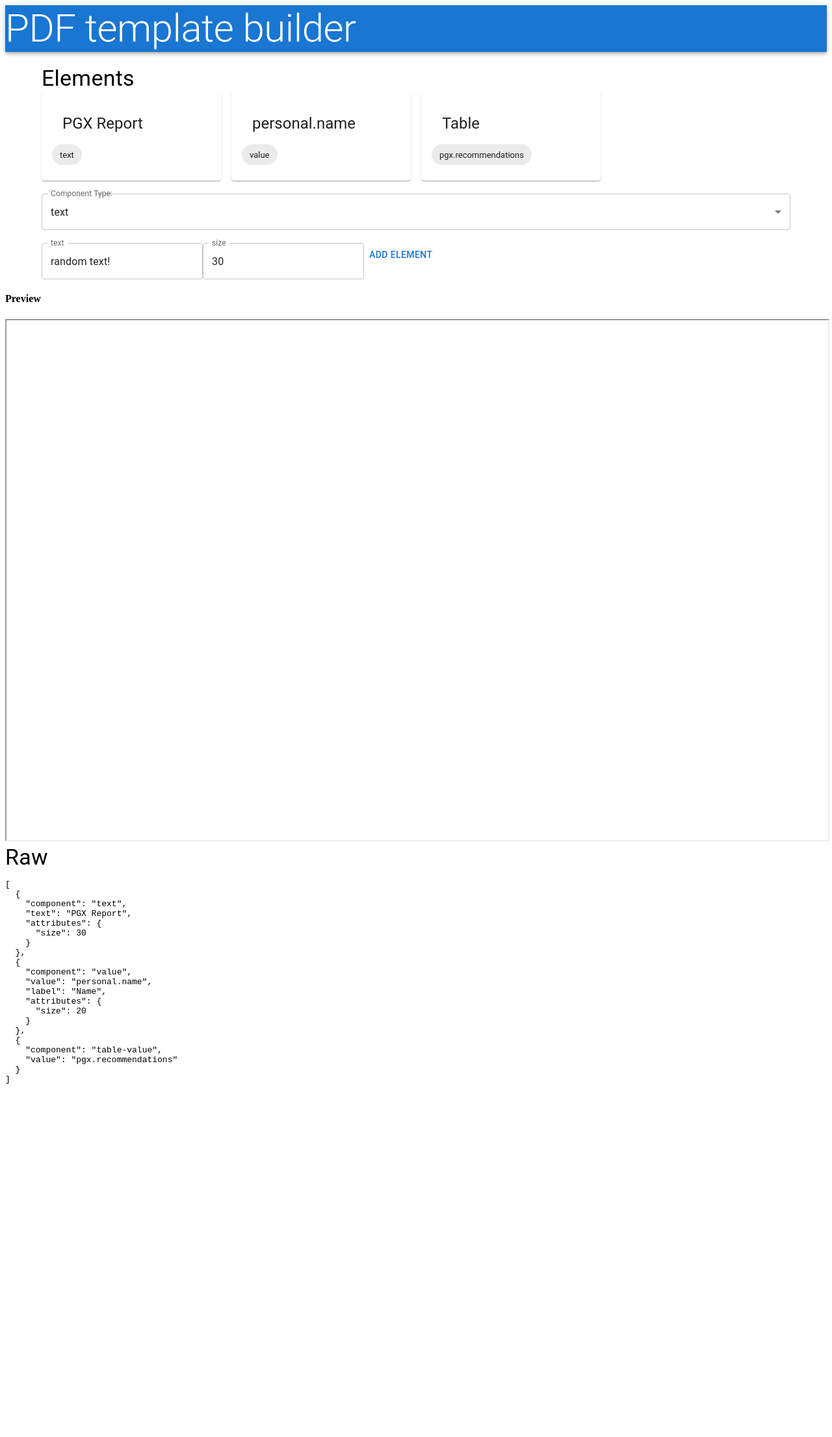
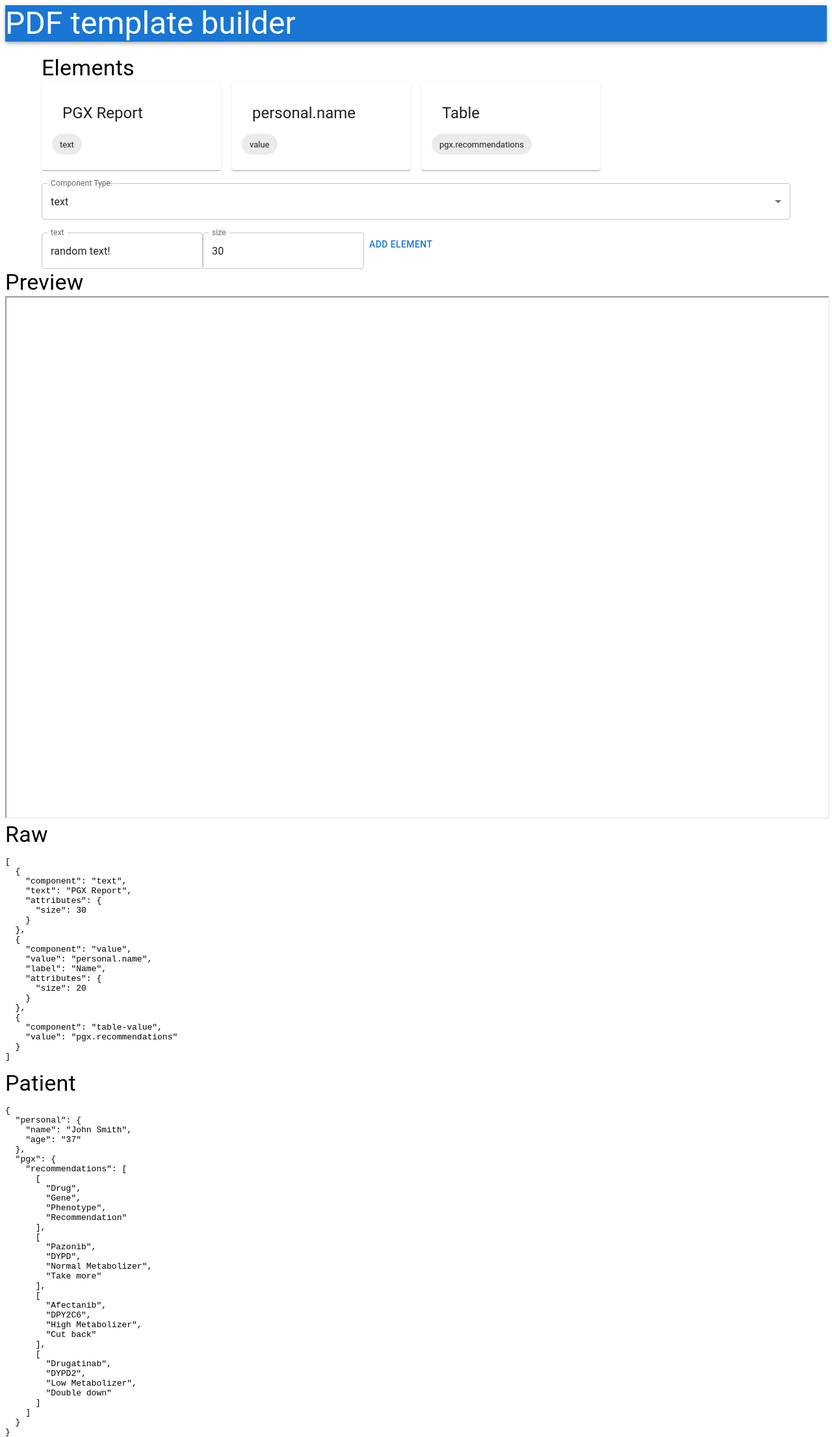
Before and after one commit to cramshaw/creports, a React (Vite) app: page / in a window 1280 px wide. Shown: the whole page at 65% size. Before the commit the page ends 1669 px from the top, so only its background shows below. Built offline with nearby package versions, Linux system fonts and the light colour scheme.

Commit message:
add comments

```diff
--- a/src/App.tsx
+++ b/src/App.tsx
@@ -29,6 +29,7 @@ function App() {
 
   const [pdfInfo, setPdfInfo] = useState("");
 
+  // Default PDF schema
   const [pageElements, setPageElements] = useState([
     {
       component: "text",
@@ -57,11 +58,11 @@ function App() {
     //   }),
     // },
   ]);
-
   const updatePageElement = (newElement) => {
     setPageElements([...pageElements, newElement]);
   };
 
+  // Method to add headers
   const addHeader = (pdf) => {
     pdf.setFontSize(10);
     pdf.text(
@@ -71,11 +72,23 @@ function App() {
     );
   };
 
+  // Method to parse out of nested JSON using . notation
   const parseJson = (attr, data) => {
     const attrs = attr.split(".");
     return attrs.reduce((val, attr) => {
       return val[[attr]];
     }, data);
+  };
+
+  const renderAddComponent = (componentType) => {
+    switch (componentType) {
+      case "text":
+        return <AddText setPageElements={updatePageElement} />;
+      case "value":
+        return <AddValue setPageElements={updatePageElement} />;
+      case "table":
+        return <AddTable setPageElements={updatePageElement} />;
+    }
   };
 
   useEffect(() => {
@@ -142,7 +155,7 @@ function App() {
         }
       }
 
-      // Render final page number
+      // Add final page number
       addHeader(pdf);
 
       const docURI = pdf.output("datauristring");
@@ -152,27 +165,17 @@ function App() {
     createPDF();
   }, [pageElements]);
 
-  const renderAddComponent = (componentType) => {
-    switch (componentType) {
-      case "text":
-        return <AddText setPageElements={updatePageElement} />;
-      case "value":
-        return <AddValue setPageElements={updatePageElement} />;
-      case "table":
-        return <AddTable setPageElements={updatePageElement} />;
-    }
-  };
-
   return (
     <>
       <AppBar position="sticky">
-        <Typography variant="h2">PDF template builder</Typography>
+        <Typography variant="h3">PDF template builder</Typography>
       </AppBar>
       <Container
         sx={{
           marginTop: "20px",
         }}
       >
+        {/* Cards showing all current components */}
         <Typography variant="h4">Elements</Typography>
         <Grid container spacing={2}>
           {pageElements.map((element) => {
@@ -190,6 +193,7 @@ function App() {
         </Grid>
       </Container>
 
+      {/* Adding components */}
       <Container
         sx={{
           marginTop: "20px",
@@ -219,7 +223,8 @@ function App() {
         {renderAddComponent(componentType)}
       </Container>
 
-      <h4>Preview</h4>
+      {/* Preview */}
+      <Typography variant="h4">Preview</Typography>
       <iframe
         title="test-frame"
         style={{ width: "100%", height: "100%" }}
@@ -227,9 +232,14 @@ function App() {
         type="application/pdf"
       />
 
+      {/* Raw data */}
       <Typography variant="h4">Raw</Typography>
       <Box component="span" sx={{ display: "block" }}>
         <pre>{JSON.stringify(pageElements, null, 2)}</pre>
+      </Box>
+      <Typography variant="h4">Patient</Typography>
+      <Box component="span" sx={{ display: "block" }}>
+        <pre>{JSON.stringify(patientData, null, 2)}</pre>
       </Box>
     </>
   );
```
